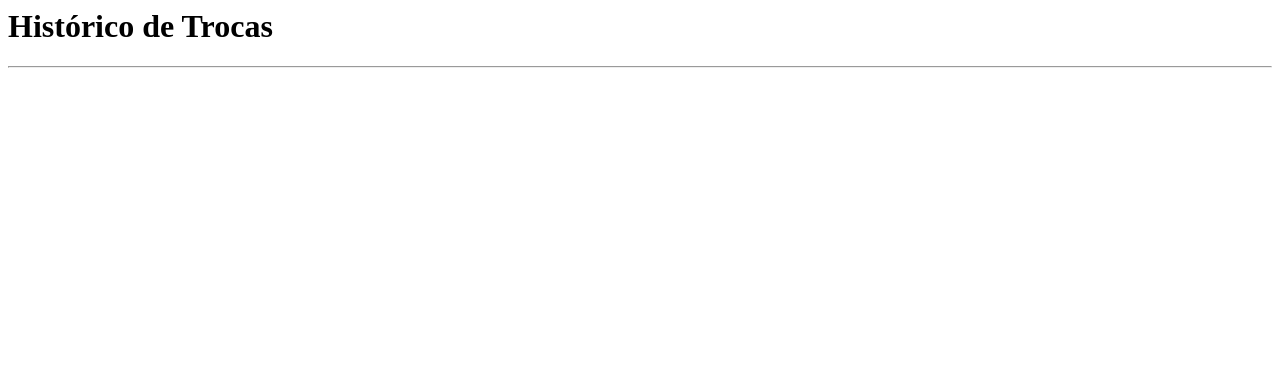
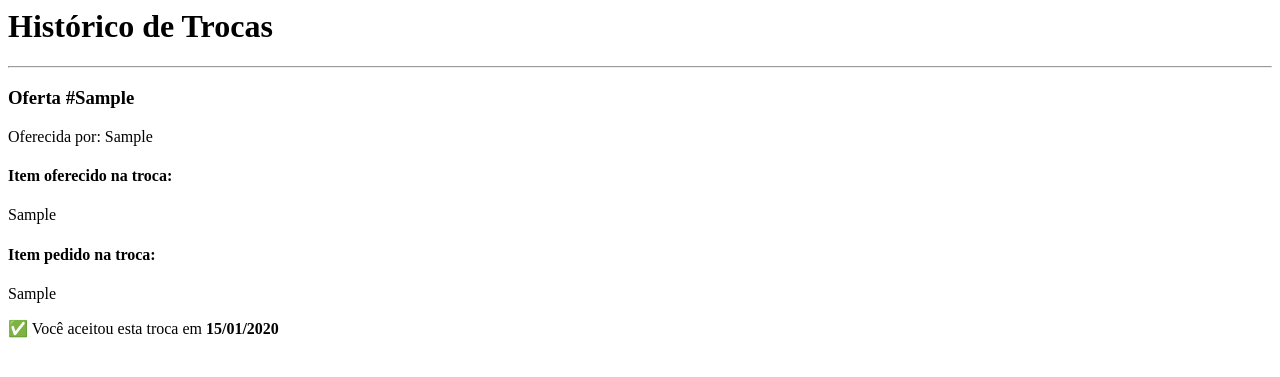
Before and after one commit to Wlisk/yugioh_exchange, a Django app: template webserver/web/templates/exchanges.html in a window 1280 px wide. Shown: the top 377 px of the page. Run offline with Django 5.2, Linux system fonts and the light colour scheme; the template is opened without the code that fills it: most values are stand-ins (such as "Sample title", 1, 10 or a date in 2020); parts of the project's set-up code (start-up, migrations or seed data) failed here and were passed over.

Commit message:
Lógica inicial do histórico de trocas

```diff
--- a/webserver/web/templates/exchanges.html
+++ b/webserver/web/templates/exchanges.html
@@ -1,7 +1,47 @@
+<div class="text-center pt-12 mx-auto">
+  <h1 class="text-4xl md:text-5xl font-bold text-purple-900 mb-6">
+    Histórico de Trocas
+  </h1>
+</div>
+<hr class="border-t border-gray-200 my-6">
 
-  <div class="text-center pt-12 mx-auto">
-    <h1 class="text-4xl md:text-5xl font-bold text-purple-900 mb-6">
-      Histórico de Trocas
-    </h1>
-  </div>
-  <hr class="border-t border-gray-200 my-6">
+<div class="mb-8">
+  {% if combined_data %}
+    <div class="grid grid-cols-1 gap-6">
+      {% for exchange, offer_tuple in combined_data %}
+        <div class="p-4 bg-white rounded-lg shadow-md border border-gray-200">
+          <div class="flex justify-between items-start mb-4">
+            <div>
+              <h3 class="font-bold text-xl text-gray-800">Oferta #{{ offer_tuple.0 }}</h3>
+              <span class="text-sm text-gray-600">Oferecida por: {{ offer_tuple.1 }}</span>
+            </div>
+          </div>
+
+          <div class="grid grid-cols-1 md:grid-cols-2 gap-4">
+            <div class="border rounded-lg p-3 bg-gray-50">
+              <h4 class="font-semibold text-purple-800 mb-2">Item oferecido na troca:</h4>
+              <div class="bg-white p-2 rounded border">
+                <div class="font-medium text-gray-900">{{ offer_tuple.2 }}</div>
+              </div>
+            </div>
+
+            <div class="border rounded-lg p-3 bg-gray-50">
+              <h4 class="font-semibold text-purple-800 mb-2">Item pedido na troca:</h4>
+              <div class="bg-white p-2 rounded border">
+                <div class="font-medium text-gray-900">{{ offer_tuple.3 }}</div>
+              </div>
+            </div>
+          </div>
+
+          <div class="text-center mt-4 pt-3 border-t">
+            <p class="text-sm text-gray-700">
+              ✅ Você aceitou esta troca em <strong>{{ exchange.date|date:"d/m/Y" }}</strong>
+            </p>
+          </div>
+        </div>
+      {% endfor %}
+    </div>
+  {% else %}
+    <p class="text-gray-500 text-center py-8">Você não participou de nenhuma troca ainda.</p>
+  {% endif %}
+</div>
```
Also changed, not shown: webserver/web/views.py (+34 -15 lines).
